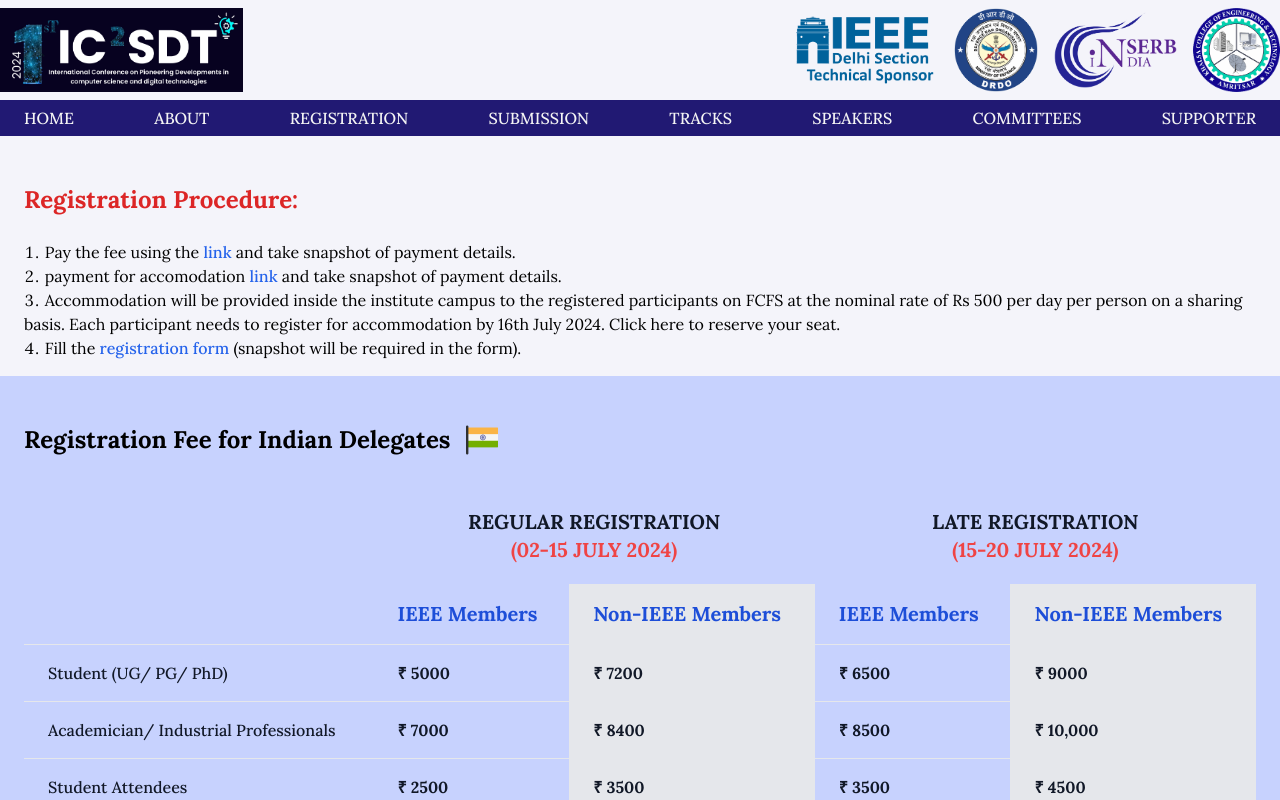
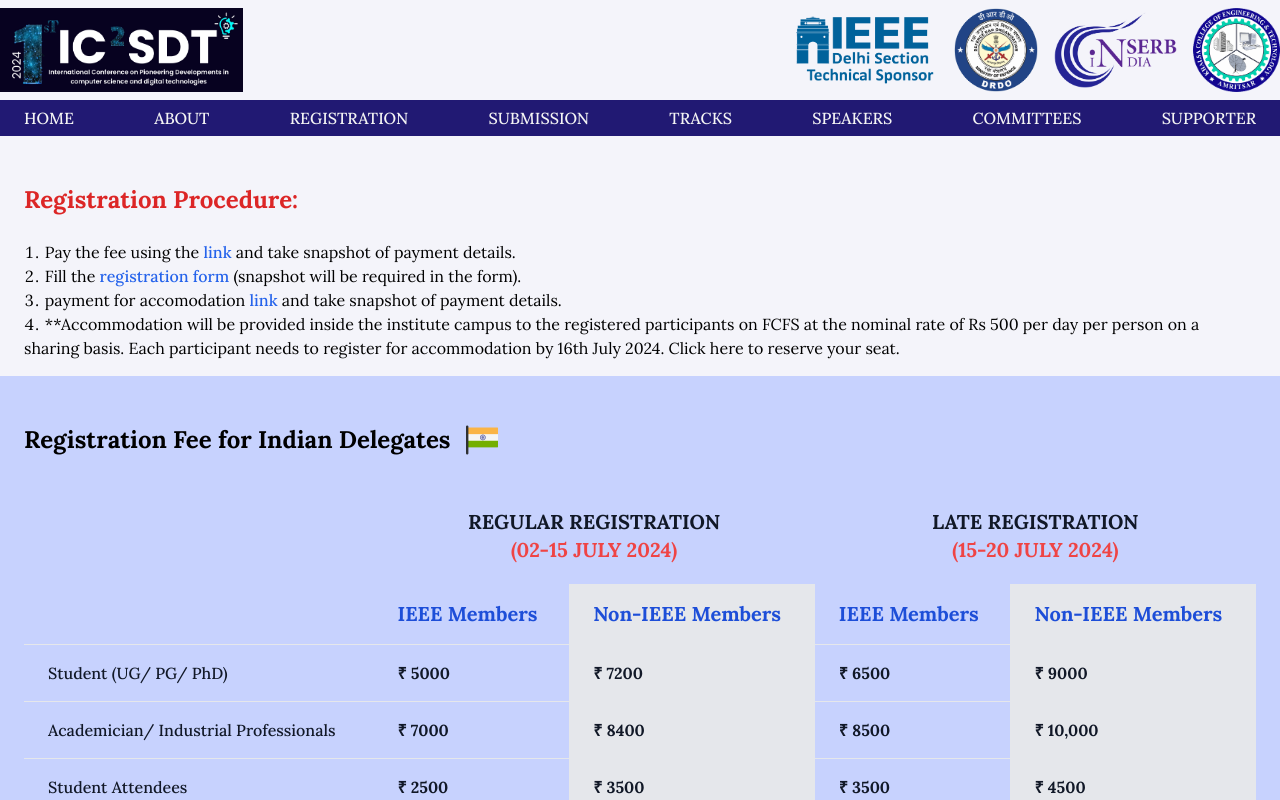
Before and after one commit to NITDCSE/ICSCCAT, a Next.js app: page /registration in a window 1280 px wide. Shown: the top 800 px of the page. Built offline with nearby package versions, Linux system fonts and the light colour scheme.

Commit message:
update details of Accommodation

```diff
--- a/components/registrationPage/Registration.jsx
+++ b/components/registrationPage/Registration.jsx
@@ -19,10 +19,11 @@
         <h4 className="text-2xl font-bold mt-8 text-center sm:text-left text-red-600">Registration Procedure:</h4><br />
         <ol class="list-decimal list-inside">
           <li>Pay the fee using the <a class="font-medium text-blue-600 hover:underline" href="https://eazypay.icicibank.com/eazypayLink?P1=5TmxargSFo4N33Hi1ZQJdA==" target="_blank"> link</a> and take snapshot of payment details.</li>
-          <li>payment for accomodation <a class="font-medium text-blue-600 hover:underline" href="https://eazypay.icicibank.com/eazypayLink?P1=5TmxargSFo4N33Hi1ZQJdA==" target="_blank"> link</a> and take snapshot of payment details.</li>
-          <li>Accommodation will be provided inside the institute campus to the registered participants on FCFS at the nominal rate of Rs 500 per day per person on a sharing basis. Each participant needs to register for accommodation by 16th July 2024. Click here to reserve your seat.</li>
+
           <li>Fill the <a class="font-medium text-blue-600 hover:underline" href="https://forms.gle/kp8UDxa5HCMfjY7j7" target="_blank">registration form
           </a> (snapshot will be required in the form).
+          <li>payment for accomodation <a class="font-medium text-blue-600 hover:underline" href="https://eazypay.icicibank.com/eazypayLink?P1=5TmxargSFo4N33Hi1ZQJdA==" target="_blank"> link</a> and take snapshot of payment details.</li>
+          <li>**Accommodation will be provided inside the institute campus to the registered participants on FCFS at the nominal rate of Rs 500 per day per person on a sharing basis. Each participant needs to register for accommodation by 16th July 2024. Click here to reserve your seat.</li>
           </li>
         </ol>
 
```
